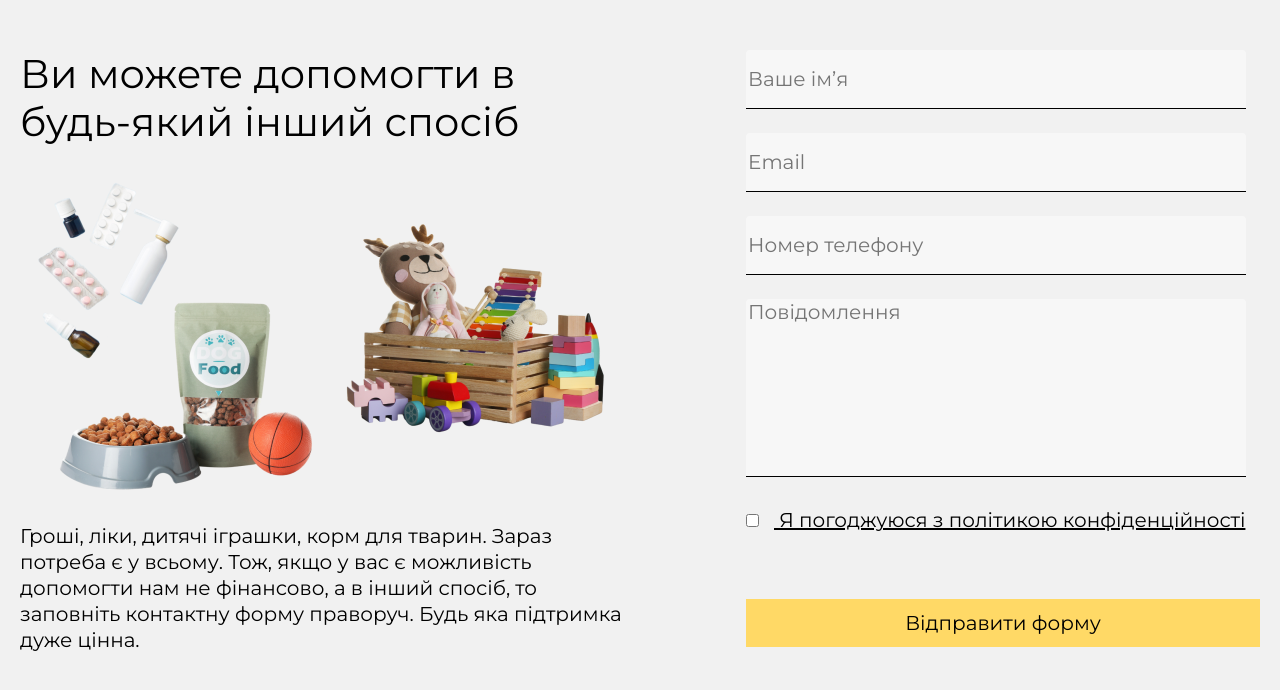
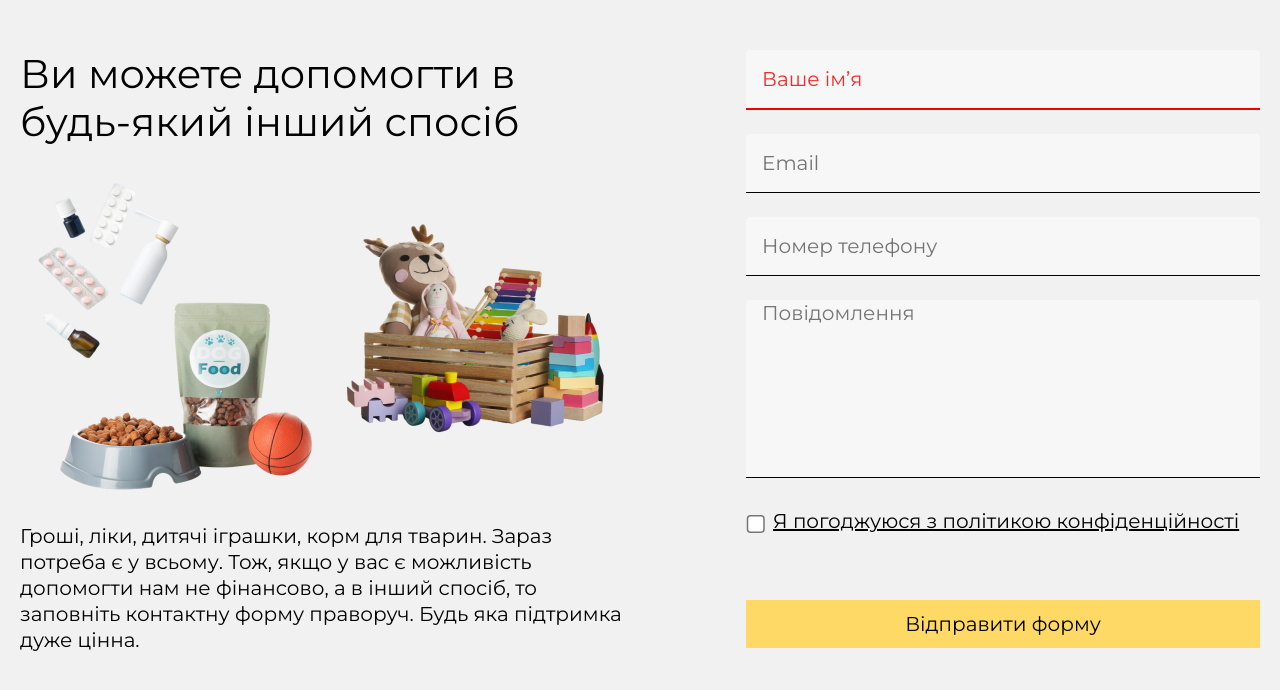
Before and after one commit to wellder00/React_project, a React (Create React App) app in the folder react_test/: page / in a window 1280 px wide. Shown: the part 4547-5237 px from the top of the page. Built offline with nearby package versions, Linux system fonts and the light colour scheme; a web font is replaced by a local one.

Commit message:
make validator

```diff
--- a/react_test/public/assets/styles/_support.scss
+++ b/react_test/public/assets/styles/_support.scss
@@ -22,7 +22,7 @@
 .right-block {
   flex: 1;
   form {
-    :nth-child(1) {
+    .right-block-name {
       width: 496px;
       height: 56px;
       background: rgba(255, 255, 255, 0.43);
@@ -30,26 +30,42 @@
       margin-bottom: 24px;
       border: none;
       border-bottom: 1px solid black;
+      padding-left: 16px;
+      &:focus {
+        outline: none !important;
+      }
     }
-    :nth-child(2) {
+    .active-error {
       width: 496px;
       height: 56px;
       background: rgba(255, 255, 255, 0.43);
       border-radius: 4px 4px 0px 0px;
       margin-bottom: 24px;
       border: none;
-      border-bottom: 1px solid black;
+      border-bottom: 2px solid rgb(238, 2, 2);
+      padding-left: 16px;
+      &::-webkit-input-placeholder {
+        /* WebKit browsers */
+        color: #f22b2b;
+      }
+      &:-moz-placeholder {
+        /* Mozilla Firefox 4 to 18 */
+        color: #f22b2b;
+      }
+      &::-moz-placeholder {
+        /* Mozilla Firefox 19+ */
+        color: #f22b2b;
+      }
+      &:-ms-input-placeholder {
+        /* Internet Explorer 10+ */
+        color: #f22b2b;
+      }
+      &:focus {
+        outline: none !important;
+      }
     }
-    :nth-child(3) {
-      width: 496px;
-      height: 56px;
-      background: rgba(255, 255, 255, 0.43);
-      border-radius: 4px 4px 0px 0px;
-      margin-bottom: 24px;
-      border: none;
-      border-bottom: 1px solid black;
-    }
-    :nth-child(4) {
+
+    .right-block-name3 {
       width: 496px;
       height: 173px;
       background: rgba(255, 255, 255, 0.43);
@@ -58,11 +74,36 @@
       border: none;
       border-bottom: 1px solid black;
       resize: none;
+      padding-left: 16px;
     }
   }
 }
 
-.right-block-check{
+.right-block-checkbox {
+  input {
+    position: relative;
+    zoom: 1.5;
+    margin-right: 5px;
+    top: 4px;
+    cursor: pointer;
+  }
+  label {
+    cursor: pointer;
+  }
+}
+.right-block-check {
   text-decoration-line: underline;
-  padding-left: 15px;
 }
+.right-block__input-content {
+  position: relative;
+}
+.input-error {
+  position: absolute;
+  font-weight: 400;
+  font-size: 12px;
+  line-height: 130%;
+  color: #f22b2b;
+  z-index: 5;
+  bottom: 5px;
+  left: 5px;
+}
--- a/react_test/public/assets/styles/_syle-button.scss
+++ b/react_test/public/assets/styles/_syle-button.scss
@@ -5,7 +5,7 @@
   margin-left: 30px;
   cursor: pointer;
   &:hover{
-    background-color: #10bd01;
+    background-color: rgba(255, 217, 102, 1);
   }
 }
 
@@ -20,7 +20,7 @@
     top: 10%;
   }
   &:hover{
-    background-color: #10bd01;
+    background-color: rgba(255, 217, 102, 1);
   }
 }
 
@@ -31,7 +31,7 @@
   height: 48px;
   cursor: pointer;
   &:hover{
-    background-color: #10bd01;
+    background-color:rgba(255, 217, 102, 1);
   }
 }
 
--- a/react_test/src/components/Support.jsx
+++ b/react_test/src/components/Support.jsx
@@ -1,8 +1,90 @@
-import React from 'react';
+import React, { useState } from 'react';
 
 import ButtonFunc from './ButtonFunc';
 
 function But() {
+  const [name, setName] = useState('');
+  const [email, setEmail] = useState('');
+  const [number, setNumber] = useState('');
+  const [text, setText] = useState('');
+  const [nameDirty, setNameDirty] = useState(false);
+  const [emailDirty, setEmailDirty] = useState(false);
+  const [numberDirty, setNumberDirty] = useState(false);
+  const [textDirty, setTextDirty] = useState(false);
+  const [nameError, setNameError] = useState('*Це поле є обов’язковим до заповнення');
+  const [emeilError, setEmeilError] = useState('*Це поле є обов’язковим до заповнення');
+  const [numberError, setNumberError] = useState('*Це поле є обов’язковим до заповнення');
+  const [textError, setTextError] = useState('*Це поле є обов’язковим до заповнення');
+
+  console.log(!numberError)
+
+  console.log(numberError);
+
+  const nameHandler = (e) => {
+    setName(e.target.value);
+    if (e.target.value.length >= 1) {
+      setNameError('');
+    } else {
+      setNameError('*Це поле є обов’язковим до заповнення');
+    }
+  };
+
+  const emailHandler = (e) => {
+    setEmail(e.target.value);
+    let result =
+      /^(([^<>()[\]\\.,;:\s@"]+(\.[^<>()[\]\\.,;:\s@"]+)*)|(".+"))@((\[[0-9]{1,3}\.[0-9]{1,3}\.[0-9]{1,3}\.[0-9]{1,3}\])|(([a-zA-Z\-0-9]+\.)+[a-zA-Z]{2,}))$/;
+    if (!result.test(String(e.target.value))) {
+      setEmeilError('*Невірний формат email');
+    }
+    if (result.test(String(e.target.value))) {
+      setEmeilError('');
+    }
+    if (e.target.value.length < 0) {
+      setEmeilError('*Це поле є обов’язковим до заповнення');
+    }
+  };
+
+  const numberHandler = (e) => {
+    setNumber(e.target.value);
+    const reg = new RegExp('^[0-9]+$');
+    if (!reg.test(e.target.value)) {
+      setNumberError('*Невірний формат номеру');
+    }
+
+    if (reg.test(e.target.value)) {
+      setNumberError('');
+    }
+    if (e.target.value.length === 0) {
+      setNumberError('*Це поле є обов’язковим до заповнення');
+    }
+  };
+
+  const textHandler = (e) => {
+    setText(e.target.value);
+    if (e.target.value.length > 500) {
+      setTextError('*Ви ввели більше 500 символів');
+    } else {
+      setTextError('');
+    }
+  };
+
+  const blurHandler = (e) => {
+    switch (e.target.name) {
+      case 'name':
+        setNameDirty(true);
+        break;
+      case 'email':
+        setEmailDirty(true);
+        break;
+      case 'tel':
+        setNumberDirty(true);
+        break;
+      case 'text':
+        setTextDirty(true);
+        break;
+    }
+  };
+
   return (
     <div className="support">
       <div className="support-wrapper _container">
@@ -19,14 +101,66 @@ function But() {
         </div>
         <div className="right-block">
           <form>
-            <input type="text" placeholder="Ваше ім’я" required/>
-            <input type="email" placeholder="Email" required/>
-            <input type="tel" placeholder="Номер телефону" required/>
-            <textarea name="text"  placeholder="Повідомлення" required></textarea>
+            <div className="right-block__input-content">
+              <input
+                onChange={(e) => nameHandler(e)}
+                value={name}
+                onBlur={(e) => blurHandler(e)}
+                name="name"
+                className={!nameError ? 'right-block-name' : 'active-error'}
+                type="text"
+                placeholder="Ваше ім’я"
+                required
+              />
+              {nameError && nameDirty && <div className="input-error">{nameError}</div>}
+            </div>
+            <div className="right-block__input-content">
+              <input
+                onChange={(e) => emailHandler(e)}
+                value={email}
+                className="right-block-name"
+                onBlur={(e) => blurHandler(e)}
+                name="email"
+                type="email"
+                placeholder="Email"
+                required
+              />
+              {emeilError && emailDirty && <div className="input-error">{emeilError}</div>}
+            </div>
+            <div className="right-block__input-content">
+              <input
+                onChange={(e) => numberHandler(e)}
+                value={number}
+                className="right-block-name"
+                onBlur={(e) => blurHandler(e)}
+                name="tel"
+                type="tel"
+                placeholder="Номер телефону"
+                required
+              />
+              {numberError && numberDirty && <div className="input-error">{numberError}</div>}
+            </div>
+
+            <div className="right-block__input-content">
+              <textarea
+                onChange={(e) => textHandler(e)}
+                value={text}
+                onBlur={(e) => blurHandler(e)}
+                className="right-block-name3"
+                name="text"
+                placeholder="Повідомлення"
+                required
+              ></textarea>
+              <div className="right-block__input-content">
+                {textError && textDirty && <div className="input-error">{textError}</div>}
+              </div>
+            </div>
+            <div className="right-block-checkbox">
+              <input type="checkbox" required />
+              <label className="right-block-check">Я погоджуюся з політикою конфіденційності</label>
+            </div>
+            <ButtonFunc class="support-button">Відправити форму</ButtonFunc>
           </form>
-          <input type="checkbox" required/>
-          <label className='right-block-check'> Я погоджуюся з політикою конфіденційності</label>
-          <ButtonFunc class='support-button'>Відправити форму</ButtonFunc>
         </div>
       </div>
     </div>
--- a/react_test/src/components/SwiperHero.jsx
+++ b/react_test/src/components/SwiperHero.jsx
@@ -16,7 +16,7 @@ function Slider() {
         prevEl:'.button-prev-slide',
       }}
       spaceBetween={40}
-      slidesPerView={1}
+      slidesPerView={1.3}
           >
       <SwiperSlide>
           <div className="swiper-image-block">
```
